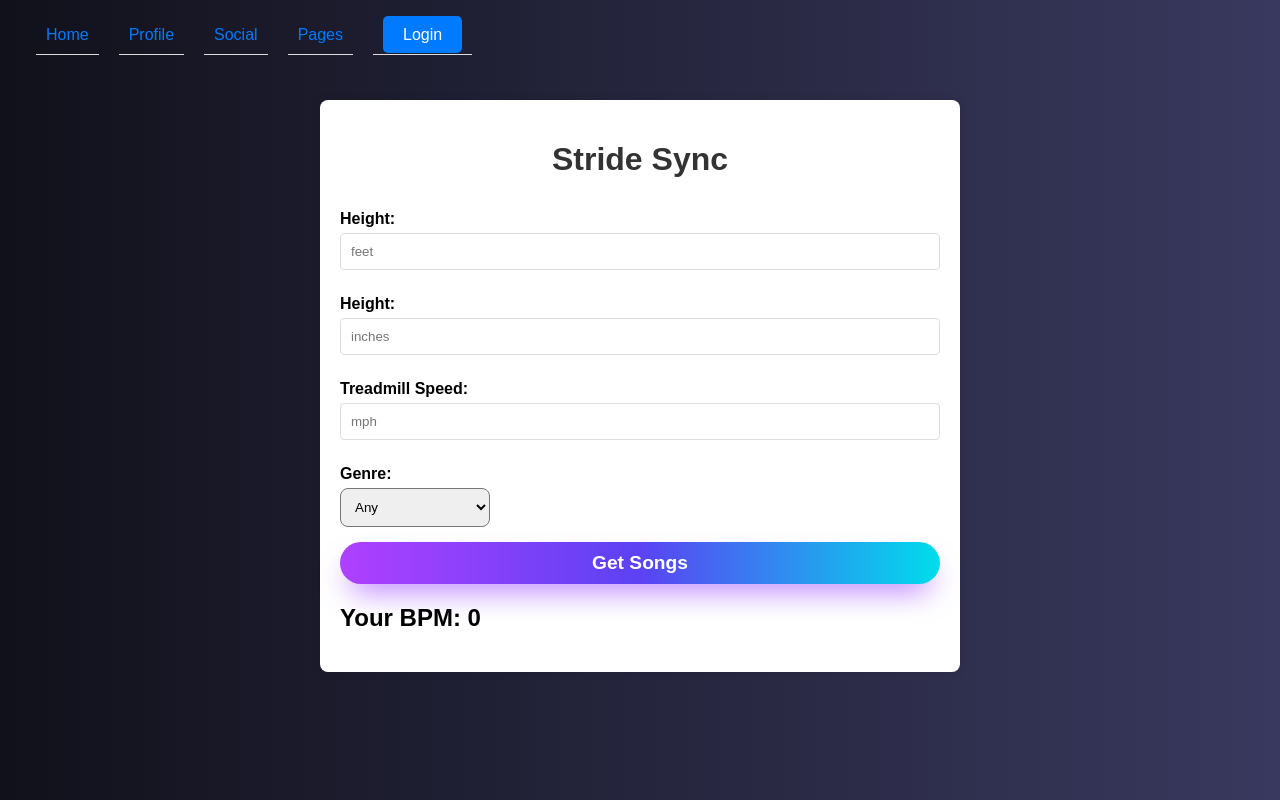
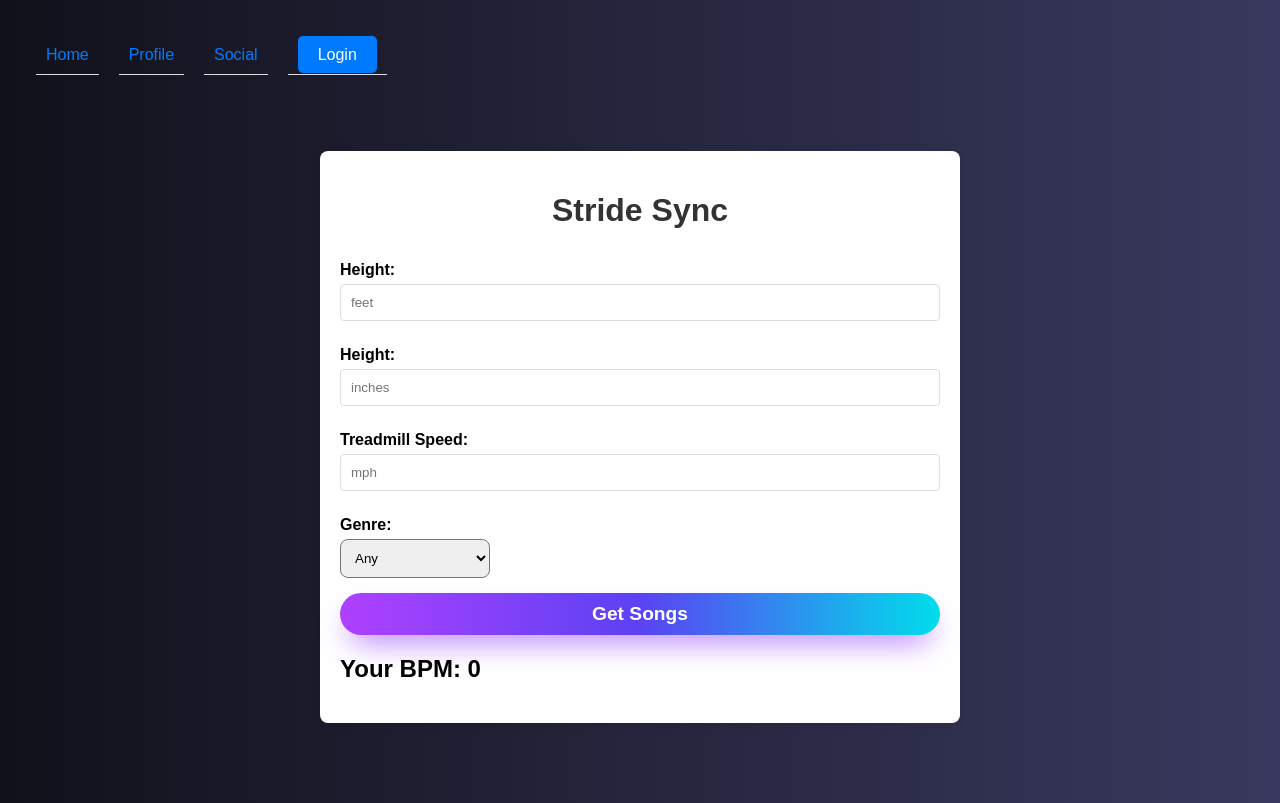
Before and after one commit to AndSam321/StrideSyncHTMLCSSJS, a plain HTML site: page index.html in a window 1280 px wide. Drawn offline with Linux system fonts and the light colour scheme.

Commit message:
Made some adjustments to styles across the different files. Commented out the temporary pages button.

```diff
--- a/index.html
+++ b/index.html
@@ -12,11 +12,12 @@
         <li><a href="index.html">Home</a></li>
         <li><a href="profile.html">Profile</a></li>
         <li><a href="social.html">Social</a></li>
-        <li><a href="pages.html">Pages</a></li>
+        <!-- <li><a href="pages.html">Pages</a></li> -->
         <li><a href="login.html" class="login-btn">Login</a></li>
+        <!-- Can add more buttons for the navbar here as needed. -->
       </ul>
     </div>
-    <div class="container" style="margin-top: 80px">
+    <div class="container">
       <h1>Stride Sync</h1>
       <form id="run-form">
         <label for="height-feet">Height:</label>
--- a/styles.css
+++ b/styles.css
@@ -8,7 +8,7 @@ body {
 
 .container {
   max-width: 600px;
-  margin: 80px auto;
+  margin: 60px auto;
   background: #ffffff;
   padding: 20px;
   border-radius: 8px;
@@ -95,7 +95,7 @@ li a:hover {
 .navbar {
   background-color: transparent;
   padding: 1rem;
-  position: fixed;
+  position: relative;
   width: 100%;
   top: 0;
   z-index: 100;
@@ -113,6 +113,7 @@ li a:hover {
 
 .navbar ul li {
   margin-right: 20px;
+  /* border-bottom: none; */
 }
 
 .login-btn {
```
Also changed, not shown: login.html (+3 -2 lines), profile.html (+2 -1 lines), social.html (+2 -1 lines).
